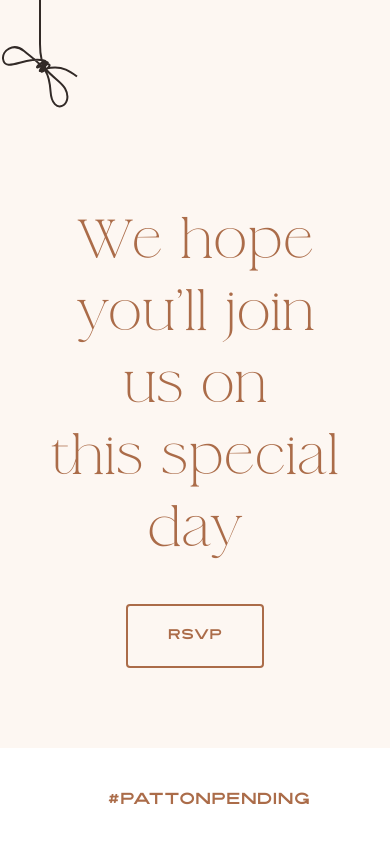
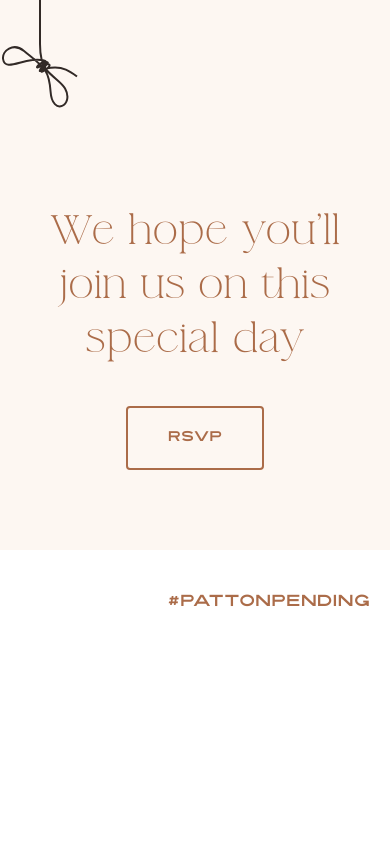
Before and after one commit to jamestylerpatton/pattonwedding, a SvelteKit app: page / in a window 390 px wide. Shown: the part 3351-4195 px from the top of the page. After the commit the page ends 4005 px from the top, so only its background shows below. Built offline with nearby package versions, Linux system fonts and the light colour scheme.

Commit message:
style: footer padding & rsvp font sizing

```diff
--- a/src/routes/+layout.svelte
+++ b/src/routes/+layout.svelte
@@ -11,5 +11,5 @@
 		<slot />
 	</main>
 
-	<div class="px-20 py-10 text-right">#pattonpending</div>
+	<div class="px-5 md:px-20 py-10 text-right">#pattonpending</div>
 </div>
--- a/src/routes/sections/Rsvp.svelte
+++ b/src/routes/sections/Rsvp.svelte
@@ -2,8 +2,10 @@
 	id="rsvp"
 	class="w-full min-h-[50vh] flex flex-col justify-center items-center text-center relative px-10 py-20 bg-background"
 >
-	<h1 class="text-5xl font-serif leading-normal mb-10">
-		We hope you’ll join us on <br /> this special day
+	<h1
+		class="text-4xl md:text-5xl font-serif leading-normal md:leading-normal mb-10 max-w-[560px] md:max-w-[700px]"
+	>
+		We hope you’ll join us on this special day
 	</h1>
 	<a
 		href="https://www.theknot.com/"
```
